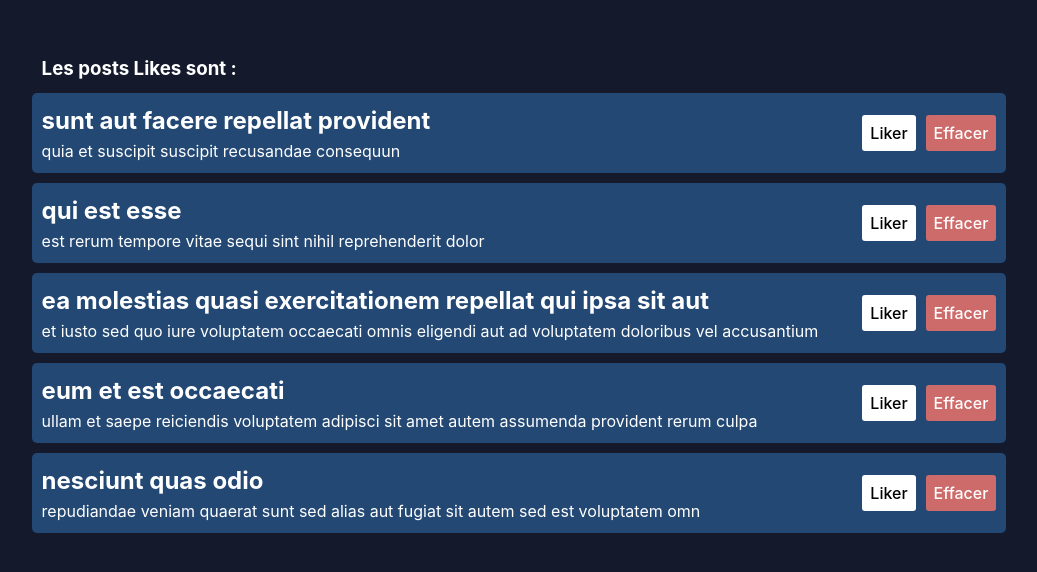
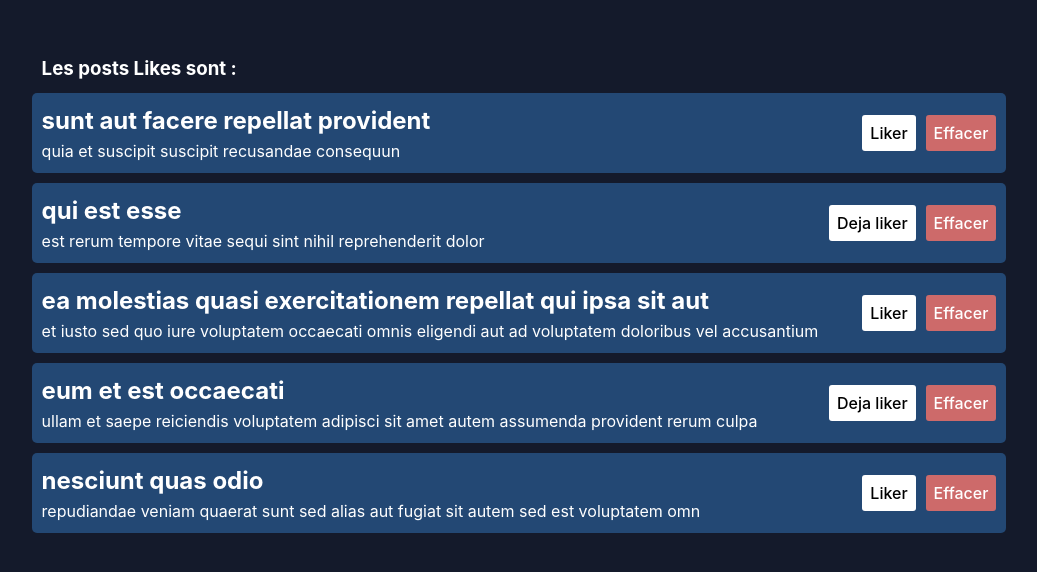
Before and after one commit to vanparfait/MiniBlog-react, a React (Vite) app: page / in a window 1280 px wide. Shown: the part 106-678 px from the top of the page, without its empty margins (121-1158 px from the left). Built offline with nearby package versions, Linux system fonts and the light colour scheme.

Commit message:
gestion du Like et du dejaLike

```diff
--- a/src/App.jsx
+++ b/src/App.jsx
@@ -42,11 +42,19 @@ function App() {
     },
   ]);
 
+  function likePost(post) {
+    const copyPosts = [...posts];
+    const index = posts.indexOf(post);
+    copyPosts[index] = { ...posts[index], like: !posts[index].like };
+    setPosts(copyPosts);
+    console.log(copyPosts);
+  }
+
   return (
     <div className="App">
       <NavBar />
       {posts.map((post) => (
-        <Post key={post.id} title={post.title} body={post.body} />
+        <Post key={post.id} post={post} likePost={likePost} />
       ))}
     </div>
   );
--- a/src/composants/Post.jsx
+++ b/src/composants/Post.jsx
@@ -1,16 +1,19 @@
 //import React from "react";
-import PropTypes from "prop-types";
+//import PropTypes from "prop-types";
 
-const Post = ({ title, body }) => {
+const Post = ({ post, likePost }) => {
   return (
     <div className="post">
       <div>
-        <h2>{title}</h2>
-        <p>{body}</p>
+        <h2>{post.title}</h2>
+        <p>{post.body}</p>
       </div>
       <div className="btn">
         {" "}
-        <button>Liker</button>
+        <button onClick={() => likePost(post)}>
+          {" "}
+          {post.like ? "Deja liker" : "Liker"}{" "}
+        </button>
         <button className="delete">Effacer</button>
       </div>
     </div>
@@ -19,7 +22,7 @@ const Post = ({ title, body }) => {
 
 export default Post;
 
-Post.propTypes = {
-  title: PropTypes.string.isRequired, // Validation de type pour la propriété "title"
-  body: PropTypes.string.isRequired, // Exemple de validation pour une autre propriété
-};
+// Post.propTypes = {
+//   likePost: PropTypes.string.isRequired, // Validation de type pour la propriété "title"
+//   post: PropTypes.string.isRequired, // Exemple de validation pour une autre propriété
+// };
```
